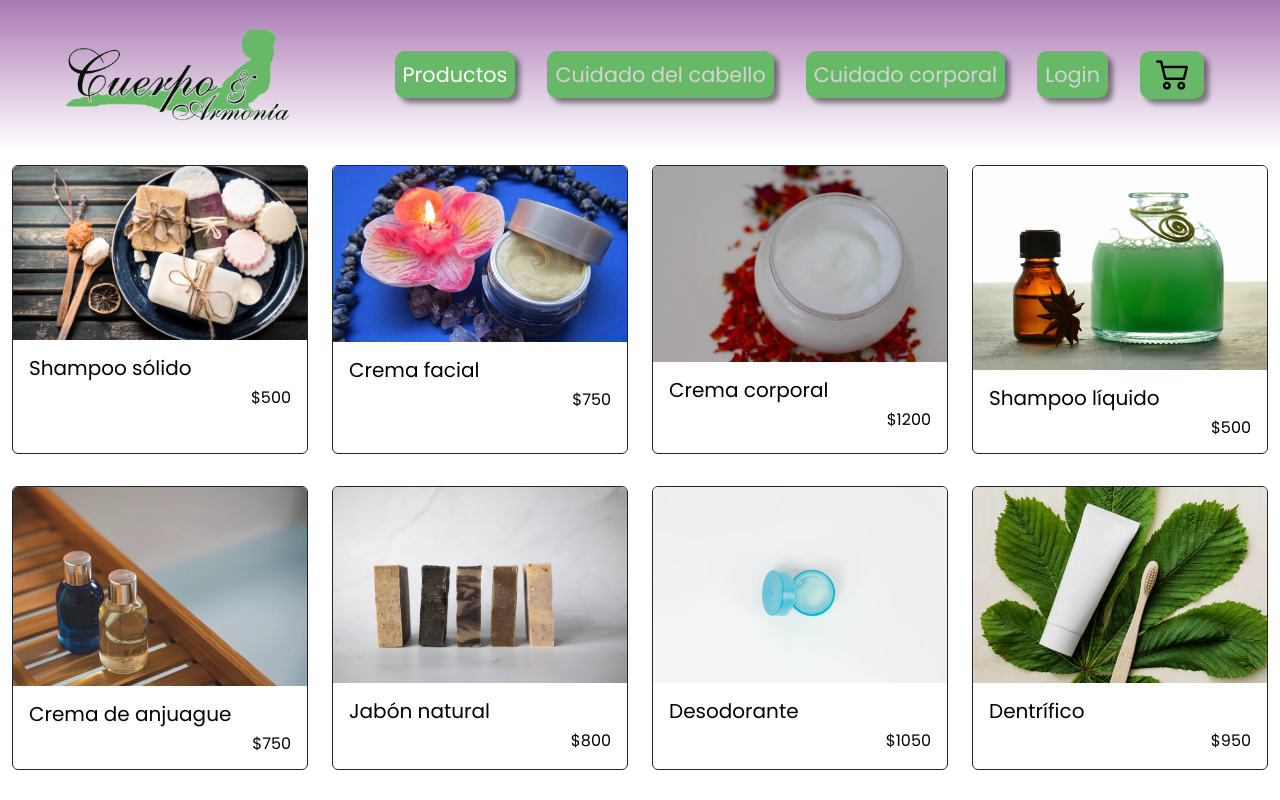
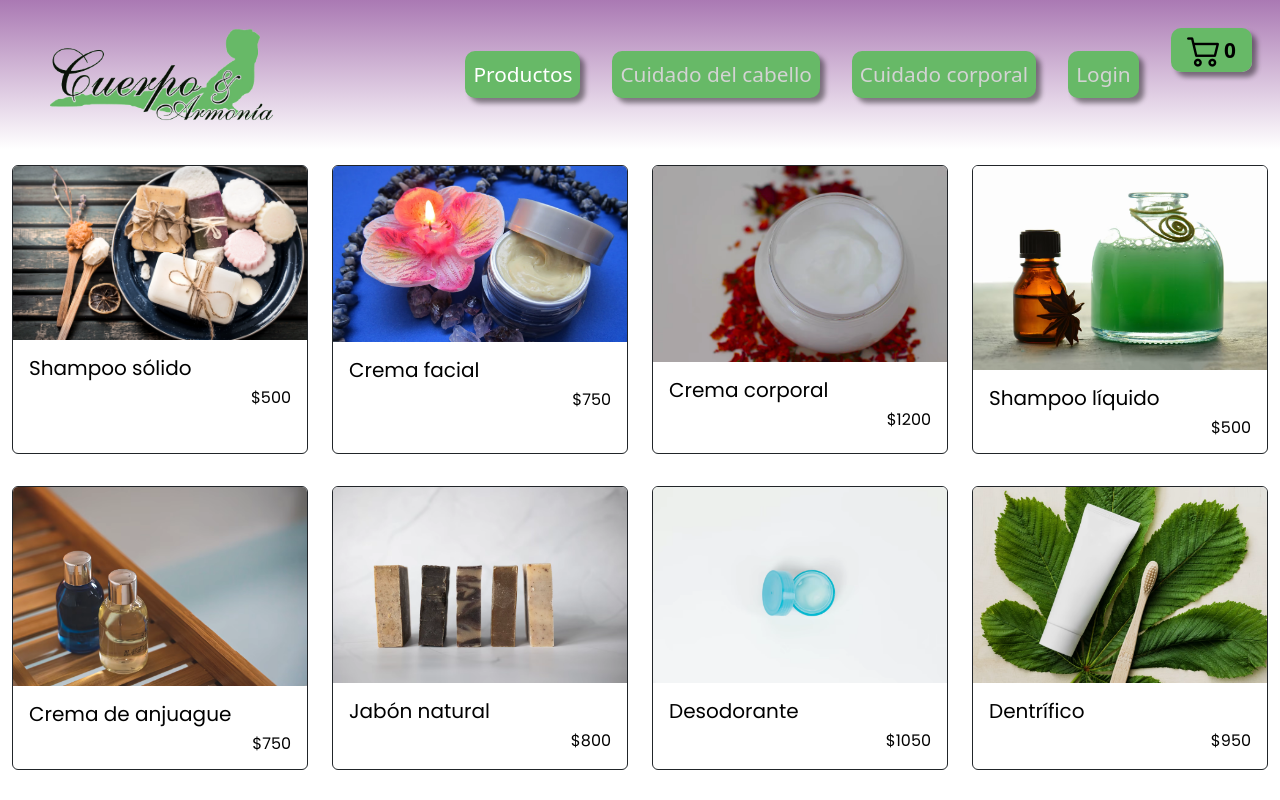
Before and after one commit to JuanBenega/proyecto-react, a React (Create React App) app: page / in a window 1280 px wide. Shown: the top 800 px of the page. Built offline with nearby package versions, Linux system fonts and the light colour scheme.

Commit message:
modificacion Navbar, implementación bootstrap

```diff
--- a/src/App.js
+++ b/src/App.js
@@ -1,18 +1,18 @@
 import './App.css';
 import ItemListContainer from './pages/ItemListContainer/ItemListContainer';
 import ItemDetailContainer from './pages/ItemDetailContainer/ItemDetailContainer';
-import Navbar from './components/Navbar/Navbar';
+import Navb from './components/Navbar/Navbar';
 import Cart from "./components/Cart/Cart";
 import { BrowserRouter, Routes, Route } from "react-router-dom";
+import CartProvider from './context/CartContext';
 
 
 function App() {
 
   return (
-    <>
+    <CartProvider>
       <BrowserRouter>
-        <Navbar />
-
+        <Navb />
         <Routes>
           <Route path="/" element={<ItemListContainer />} />
             <Route path='detail/:id' element={<ItemDetailContainer />} />
@@ -21,7 +21,7 @@ function App() {
             <Route path='cart' element={<Cart />} />
         </Routes>
       </BrowserRouter>
-    </>
+    </ CartProvider>
   )
 }
 
--- a/src/components/CartWidget/CartWidget.css
+++ b/src/components/CartWidget/CartWidget.css
@@ -3,11 +3,12 @@
     margin: 1rem;
     padding: 0.5rem 1rem;
     font-size: 1.3rem;
+    font-weight: bold;
     width: auto;
     background-color: #67b967;
     border-radius: 10px;
     border-style: none;
-    color: lightgray;
+    color: black;
     box-shadow: 5px 5px 5px 0px rgba(0, 0, 0, 0.438);
     transition: all 0.5s;
 
--- a/src/components/CartWidget/CartWidget.jsx
+++ b/src/components/CartWidget/CartWidget.jsx
@@ -1,10 +1,14 @@
 import './CartWidget.css';
 import Cart from '../img/carrito.png';
+import { useContext } from 'react';
+import {CartContext} from '../../context/CartContext';
 
 const CartWidget = () => {
+    const { cart } = useContext(CartContext);
+
     return (
         <div>
-            <img src={Cart} alt="carrito" className='cart'/>
+            <span className='cart' ><img src={Cart} alt="carrito" /> {cart.length}</span>
         </div>
     )
 }
--- a/src/components/ItemDetail/ItemDetail.jsx
+++ b/src/components/ItemDetail/ItemDetail.jsx
@@ -1,8 +1,10 @@
 import 'bootstrap/dist/css/bootstrap.css';
 import ItemCount from '../ItemCount/ItemCount';
 import './ItemDetail.css'
-import { useState } from 'react';
-import { NavLink } from "react-router-dom";
+import { useState, useContext } from 'react';
+// import { NavLink } from "react-router-dom";
+import { CartContext } from '../../context/CartContext';
+// import { Button } from 'bootstrap';
 
 
 const ItemDetail = ({ name, description, img, price }) => {
@@ -10,6 +12,13 @@ const ItemDetail = ({ name, description, img, price }) => {
     const initial = 1;
 
     const [items, setItems] = useState(initial);
+    const { addToCart } = useContext(CartContext);
+
+    // const addToCart = (name, items) => {
+
+    //     setCart(cart.concat({name: name, quantity: items}));
+
+    // }
 
     return (
         <>
@@ -25,7 +34,9 @@ const ItemDetail = ({ name, description, img, price }) => {
                         <h3 className='d-flex justify-content-end'>${price}</h3>
                     </div>
                     <ItemCount stock={stock} items={items} setItems={setItems} />
-                    <NavLink className='addToCart' to={'/cart'}>Agregar al carrito</NavLink>
+                    {/* <NavLink className='addToCart' to={'/cart'}>Agregar al carrito</NavLink> */}
+                    <button className='addToCart' onClick={()=>addToCart(name, items)}>Agregar al carrito</button>
+
                 </div>
             </div>
         </>
--- a/src/components/Navbar/Navbar.css
+++ b/src/components/Navbar/Navbar.css
@@ -1,5 +1,5 @@
 .navProp {
-    padding-left: 3rem;
+    padding-left: 2rem;
     background-image: linear-gradient(to top, white, #aa79b3);
     display: flex;
     justify-content: space-between;
@@ -7,7 +7,9 @@
 
 @import url('https://fonts.googleapis.com/css2?family=Poppins&display=swap');
 
-
+.container {
+    max-width: 100%;
+}
 .logo {
     width: 15rem;
     transition: all 0.2s;
--- a/src/components/Navbar/Navbar.jsx
+++ b/src/components/Navbar/Navbar.jsx
@@ -4,42 +4,34 @@ import CartWidget from '../CartWidget/CartWidget';
 import 'bootstrap/dist/css/bootstrap.css';
 import { NavLink } from "react-router-dom";
 
+import Container from 'react-bootstrap/Container';
+import Nav from 'react-bootstrap/Nav';
+import Navbar from 'react-bootstrap/Navbar';
+import Button from 'react-bootstrap/Button';
 
-const Navbar = () => {
+
+const Navb = () => {
     return (
-        <nav className="navbar navbar-expand-lg navbar-dark navProp">
-            <div className="container-fluid">
+        <Navbar collapseOnSelect expand="lg" bg="dark" variant="dark" className="navProp">
+            <Container className="container">
+                <Navbar.Brand>
                     <NavLink to="/" className="navbar-brand">
                         <img className="logo img-fluid" src={Logo} alt="Logo Cuerpo y Armonía" />
                     </NavLink>
-
-                <button className="navbar-toggler" type="button" data-bs-toggle="collapse"
-                    data-bs-target="#navbarNavDropdown" aria-controls="navbarNavDropdown" aria-expanded="false"
-                    aria-label="Toggle navigation">
-                    <span class="navbar-toggler-icon"></span>
-                </button>
-                <div className="collapse navbar-collapse justify-content-end" id="navbarNavDropdown">
-                    <ul className="navbar-nav list">
-                        <li className="nav-item">
+                </Navbar.Brand>
+                <Navbar.Toggle aria-controls="responsive-navbar-nav" />
+                <Navbar.Collapse id="responsive-navbar-nav" className="justify-content-end">
+                    <Nav>
                         <NavLink to={'/'} className="nav-link btnNav">Productos</NavLink>
-                        </li>
-                        <li className="nav-item">
                         <NavLink to={'/category/hair'} className="nav-link btnNav">Cuidado del cabello</NavLink>
-                        </li>
-                        <li className="nav-item">
                         <NavLink to={'/category/body'} className="nav-link btnNav">Cuidado corporal</NavLink>
-                        </li>
-                        <li className="nav-item">
                         <NavLink to={'/login'} className="nav-link btnNav">Login</NavLink>
-                        </li>
-                        <li>
                         <CartWidget />
-                        </li>
-                    </ul>
-                </div>
-            </div>
-        </nav>
+                    </Nav>
+                </Navbar.Collapse>
+            </Container>
+        </Navbar>
     )
 }
 
-export default Navbar;
+export default Navb;
--- /dev/null
+++ b/src/context/CartContext.js
@@ -0,0 +1,30 @@
+import { createContext, useState } from 'react';
+
+export const CartContext = createContext();
+
+const CartProvider = ({ children }) => {
+    const [cart, setCart] = useState([]);
+
+
+    const addToCart = (name, items) => {
+        let itemExist = false;
+        for (const iterator of cart) {
+            iterator.name === name ? itemExist = true : itemExist=false
+        }
+        itemExist
+        ? alert('este producto ya existe en el carrito')
+        : setCart(cart.concat({name: name, quantity: items}));
+    }
+
+
+
+
+
+    return (
+        <CartContext.Provider value={ {addToCart, cart} }>
+            {children}
+        </CartContext.Provider>
+    );
+
+}
+export default CartProvider;
```
Lines whose indentation alone changed are shown as unchanged.
